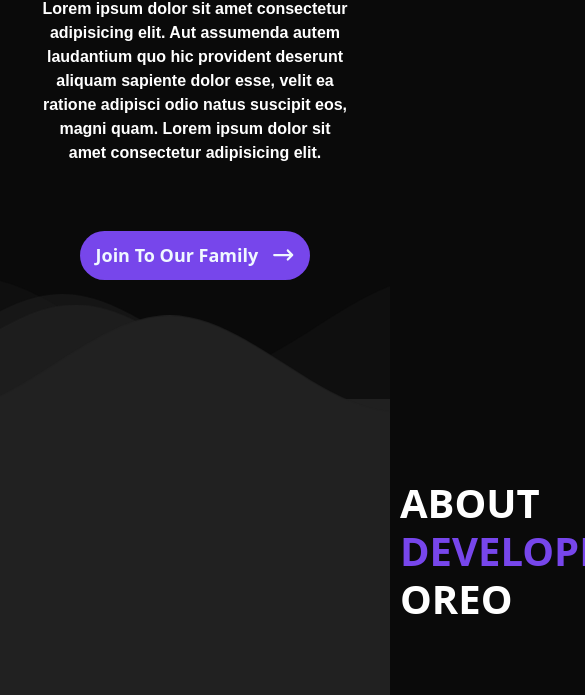
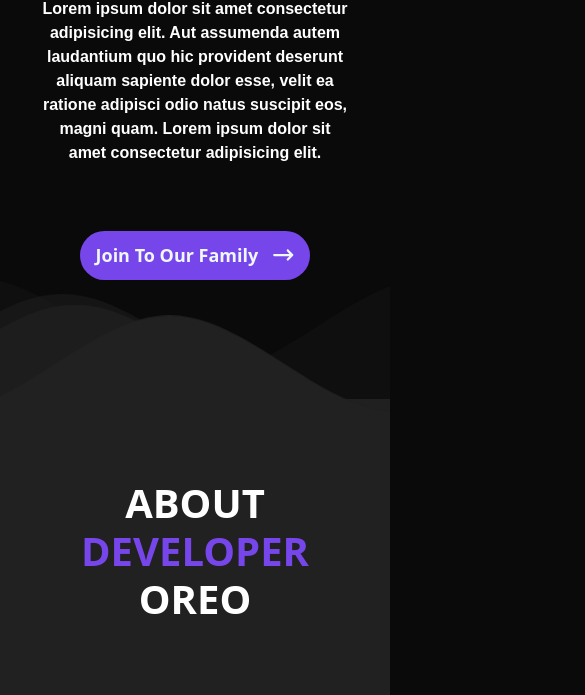
Before and after one commit to Alaa2472/Oreo-Website, a website: page index.html in a window 390 px wide. Shown: the part 390-1085 px from the top of the page, 585 px wide, since content can reach past the window. Drawn offline with Linux system fonts and the light colour scheme.

Commit message:
×قثخ

```diff
--- a/style/style.css
+++ b/style/style.css
@@ -1126,7 +1126,7 @@
   min-height: 82vh;
 }
 .about-text h1 {
-  margin-inline: 25rem;
+  margin-inline: 5rem;
 }
 }
 
```
